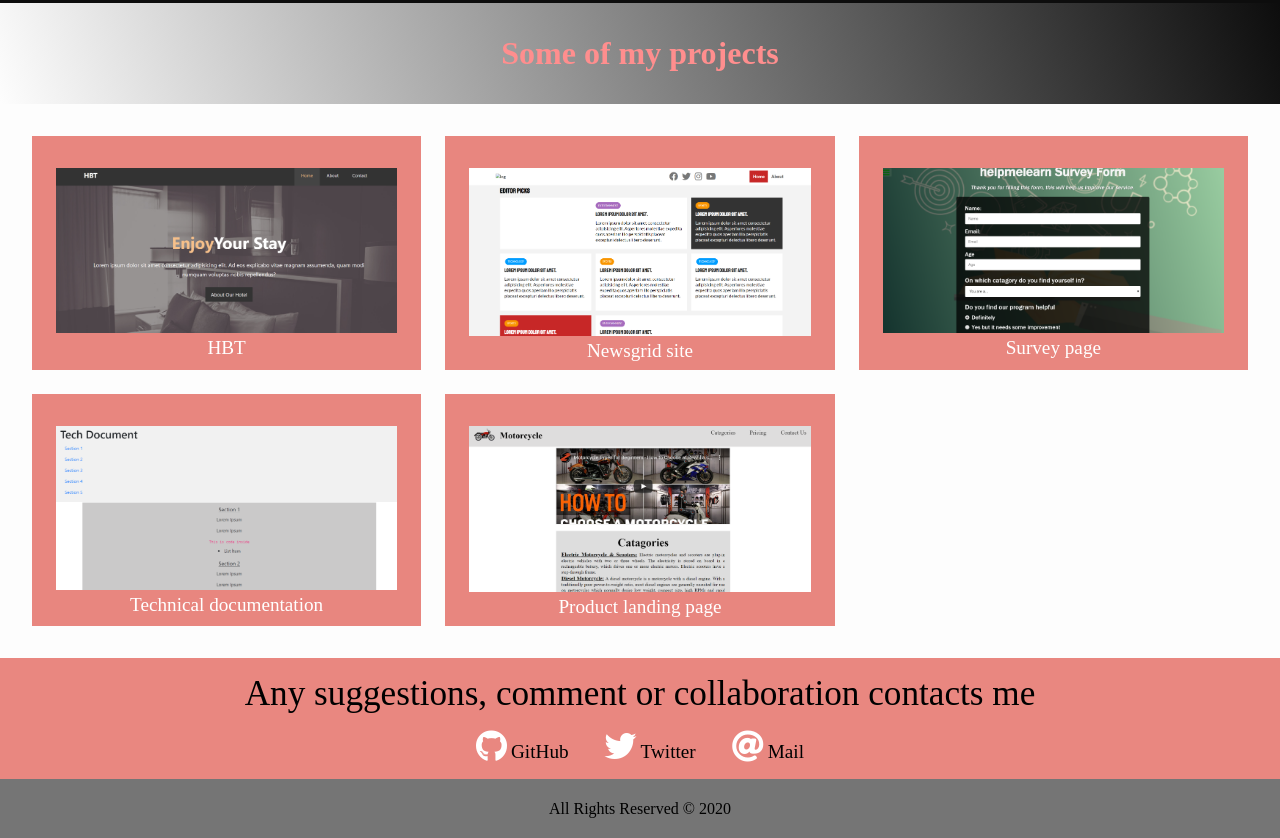
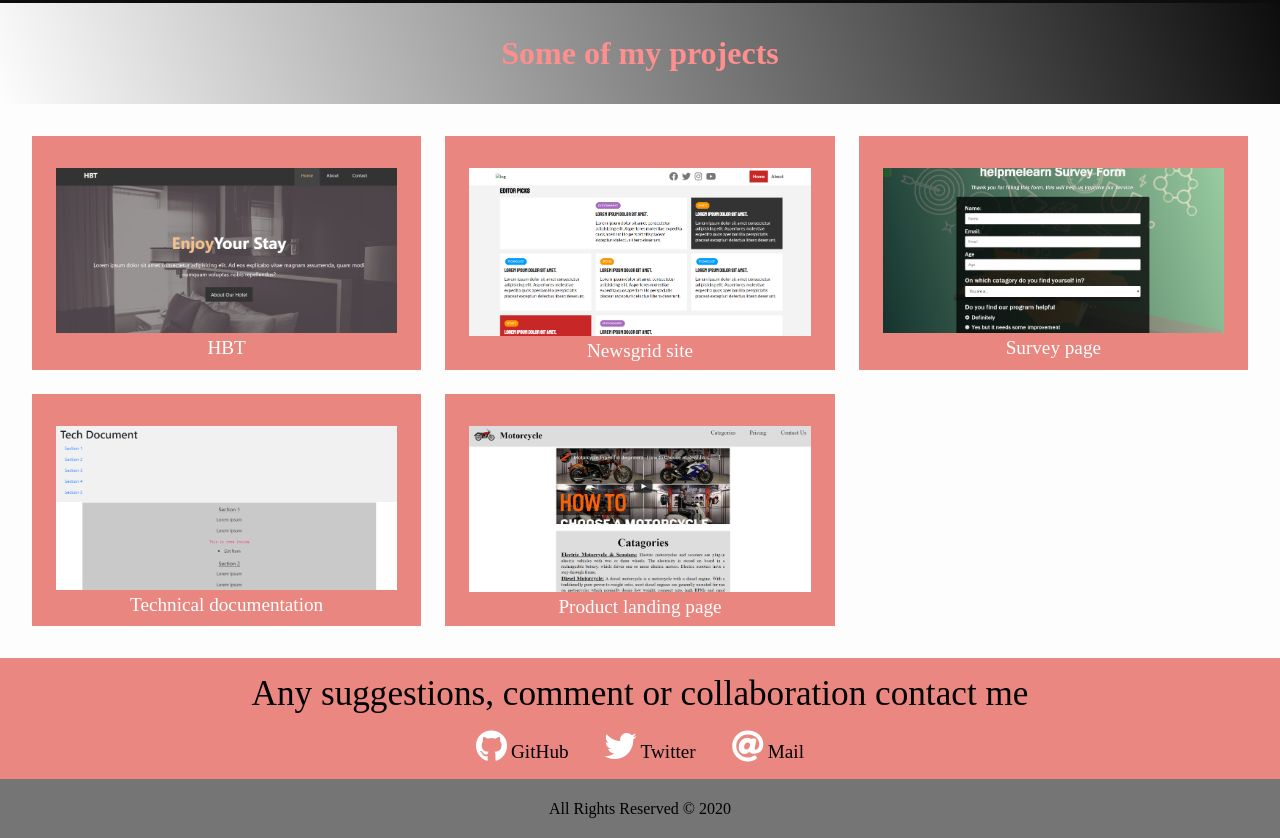
Before and after one commit to Wes-Isaac/Personal-Portfolio, a plain HTML site: page index.html in a window 1280 px wide. Shown: the part 862-1700 px from the top of the page. Drawn offline with nearby package versions, Linux system fonts and the light colour scheme.

Commit message:
Update index.html

```diff
--- a/index.html
+++ b/index.html
@@ -77,7 +77,7 @@
   <section id="contacts">
 
     <div class="contacts-header">
-     <p>Any suggestions, comment or collaboration contacts me </p>
+     <p>Any suggestions, comment or collaboration contact me </p>
     </div>
 
     <div class="contacts-body">
```
